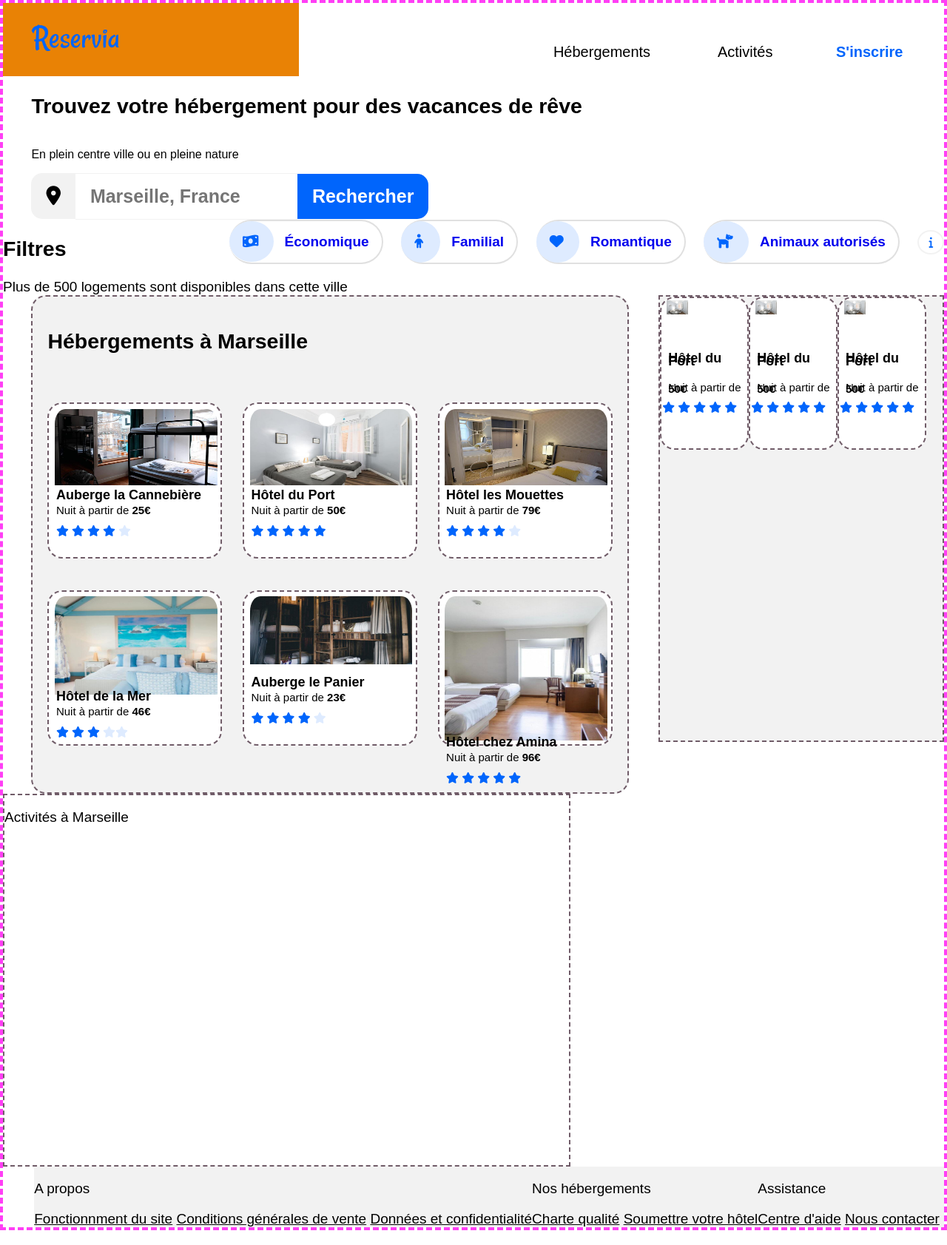
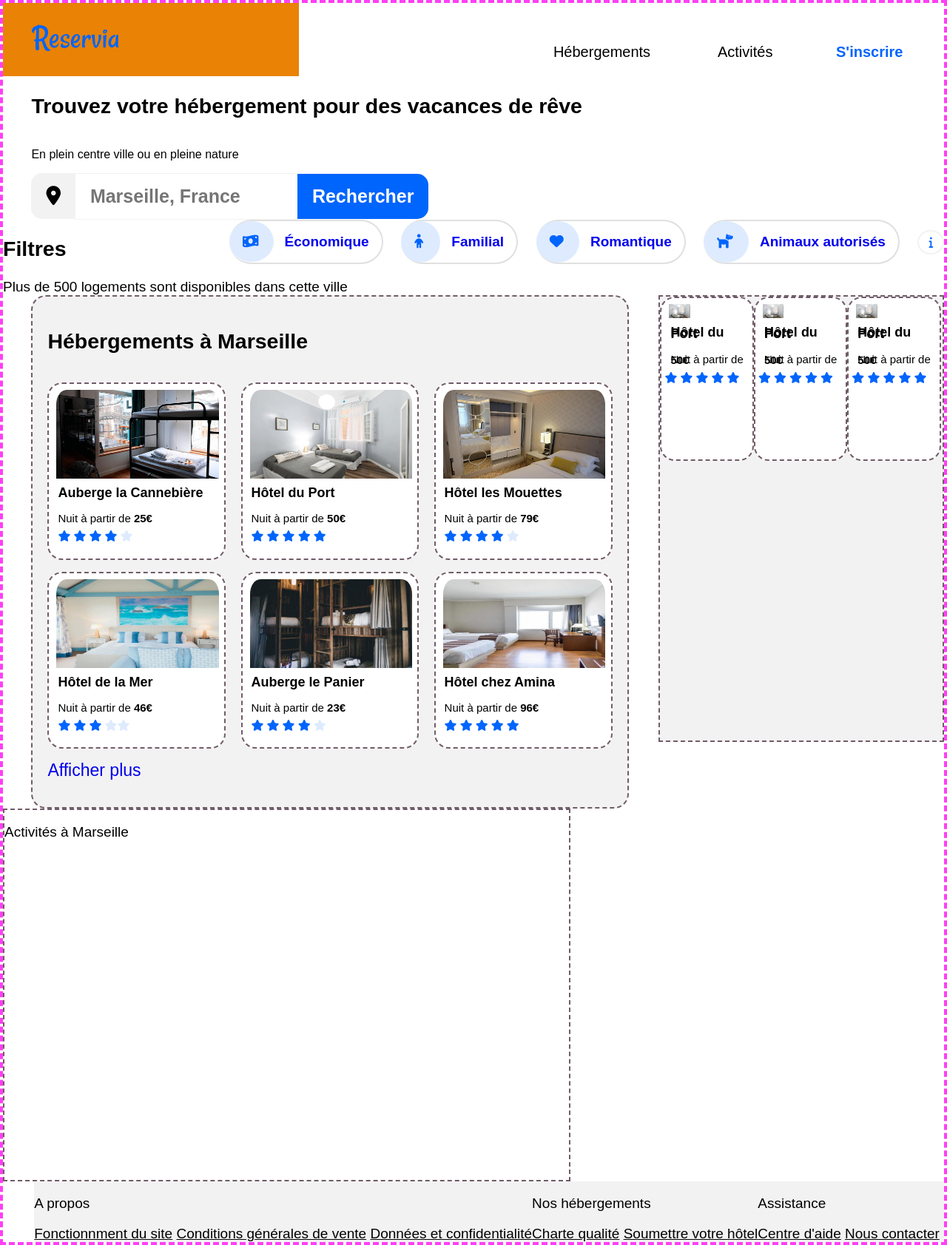
Before and after one commit to Yann-dv/Reservia, a PHP site: page / in a window 1280 px wide. Shown: the whole page at 74% size. Run offline with PHP 8.4, Linux system fonts and the light colour scheme; some libraries are stand-ins or nearby versions.

Commit message:
Endind section3 hebergements

```diff
--- a/index.html
+++ b/index.html
@@ -88,11 +88,12 @@
 
         <section id="hebergements">
             <h2>Hébergements à Marseille</h2>
-
+    <!------------------------CARDS---------------------------->
             <div class="card">
                 <div class="cardimg">
                     <a href="#">
                     <img src="images/hebergements/4_small/auberge_cannebiere_small.jpg" alt="Auberge de la Cannebière" class="responsive"/></a>
+                </div>
                 <h3 class="cardtitle">Auberge la Cannebière</h3>
                     <p>Nuit à partir de <strong>25€</strong></p>
                     <span class="starsblue">
@@ -103,13 +104,13 @@
                         <span class="starsgrey"><i class="fas fa-star"></i></span>
                     </span>
             </div>
-            </div>
 
             <div class="card">
                 <div class="cardimg">
                     <a href="#">
                     <img src="images/hebergements/4_small/fred-kleber-gTbaxaVLvsg-unsplash.jpg" alt="Hôtel du Port" class="responsive"/>
                     </a>
+                </div>
                 <h3 class="cardtitle">Hôtel du Port</h3>
                     <p>Nuit à partir de <strong>50€</strong></p>
                     <span class="starsblue">
@@ -120,13 +121,13 @@
                         <i class="fas fa-star"></i>
                     </span>
             </div>
-            </div>
 
             <div class="card">
                 <div class="cardimg">
                     <a href="#">
                     <img src="images/hebergements/4_small/reisetopia-B8WIgxA_PFU-unsplash.jpg" alt="Hôtel les Mouettes" class="responsive"/>
                     </a>
+                </div>
                 <h3 class="cardtitle">Hôtel les Mouettes</h3>
                 <p>Nuit à partir de <strong>79€</strong></p>
                 <span class="starsblue">
@@ -134,9 +135,8 @@
                     <i class="fas fa-star"></i>
                     <i class="fas fa-star"></i>
                     <i class="fas fa-star"></i>
+                <span class="starsgrey"><i class="fas fa-star"></i></span>
                 </span>
-                    <span class="starsgrey"><i class="fas fa-star"></i></span>
-                </div>
             </div>
 
             <div class="card">
@@ -144,15 +144,16 @@
                     <a href="#">
                     <img src="images/hebergements/4_small/annie-spratt-Eg1qcIitAuA-unsplash.jpg" alt="Hôtel de la Mer" class="responsive"/>
                     </a>
+                 </div>
                  <h3 class="cardtitle">Hôtel de la Mer</h3>
                     <p>Nuit à partir de <strong>46€</strong></p>
                     <span class="starsblue">
                         <span class="firststar"><i class="fas fa-star"></i></span>
                             <i class="fas fa-star"></i>
                             <i class="fas fa-star"></i>
+                            <span class="starsgrey"><i class="fas fa-star"></i><i class="fas fa-star"></i></span>
                         </span>
-                        <span class="starsgrey"><i class="fas fa-star"></i><i class="fas fa-star"></i></span>
-                 </div>
+
             </div>
 
             <div class="card">
@@ -160,6 +161,7 @@
                     <a href="#">
                     <img src="images/hebergements/4_small/nicate-lee-kT-ZyaiwBe0-unsplash.jpg" alt="Auberge le Panier" class="responsive"/>
                     </a>
+                 </div>
                  <h3 class="cardtitle">Auberge le Panier</h3>
                 <p>Nuit à partir de <strong>23€</strong></p>
                     <span class="starsblue">
@@ -167,9 +169,8 @@
                         <i class="fas fa-star"></i>
                         <i class="fas fa-star"></i>
                         <i class="fas fa-star"></i>
+                        <span class="starsgrey"><i class="fas fa-star"></i></span>
                         </span>
-                        <span class="starsgrey"><i class="fas fa-star"></i></span>
-                 </div>
             </div>
 
             <div class="card">
@@ -177,6 +178,7 @@
                     <a href="#">
                     <img src="images/hebergements/4_small/febrian-zakaria-M6S1WvfW68A-unsplash.jpg" alt="Hôtel chez Amina" class="responsive"/>
                     </a>
+                </div>
                 <h3 class="cardtitle">Hôtel chez Amina</h3>
                     <p>Nuit à partir de <strong>96€</strong></p>
                     <span class="starsblue">
@@ -187,8 +189,8 @@
                             <i class="fas fa-star"></i>
                     </span>
             </div>
-            </div>
 
+            <div><a href="#" class="more">Afficher plus</a></div>
         </section>
 
         <section id="populaires">
@@ -256,6 +258,8 @@
         </section>
       </div>
 
+        <!----------------------Card's end--------------------------->
+
         <footer>
                 <div>
                 <p>A propos</p>
--- a/style.css
+++ b/style.css
@@ -238,7 +238,7 @@ a:visited
     justify-content: space-between;
     border: 2px dashed rgb(112, 92, 104);
     width: 60%;
-    height: 630px;
+    height: 650px;
     background-color: #F2F2F2;
     padding: 20px;
     border-radius: 20px 20px 20px 20px;
@@ -256,15 +256,13 @@ a:visited
 {
   padding-left: 8px;
   font-size: 18px;
-  line-height: 4px;
-  margin-top: 50%;
-
+  line-height: 2px;
 }
 
 .card p
 {
   padding-left: 8px;
-  line-height: 2px;
+  line-height: 1px;
   font-size: 15px;
 }
 
@@ -275,16 +273,16 @@ a:visited
   display: flex;
   flex-direction: column;
   width: 30%;
-  height: 200px;
+  height: 35%;
   border: 2px dashed rgb(112, 92, 104);
-  padding-left: 0.2%;
-  padding-top: 0.8%;
-  padding-right: 0.2%;
+  padding-left: 4px;
+  padding-top: 8px;
+  padding-right: 4px;
 }
 
 #hebergements img
 {
-  height: 50%;
+  height: 120px;
   width: 96%;
   border-top-left-radius: 20px;
   border-top-right-radius: 20px;
@@ -305,6 +303,13 @@ a:visited
 {
   color: #deebff;
   font-size: 15px;
+}
+
+.more
+{
+  display: flex;
+  font-size: 23px;
+  text-decoration: none;
 }
 
 /*///////////////SECTION4 populaires//////////////*/
```
Lines whose indentation alone changed are shown as unchanged.
